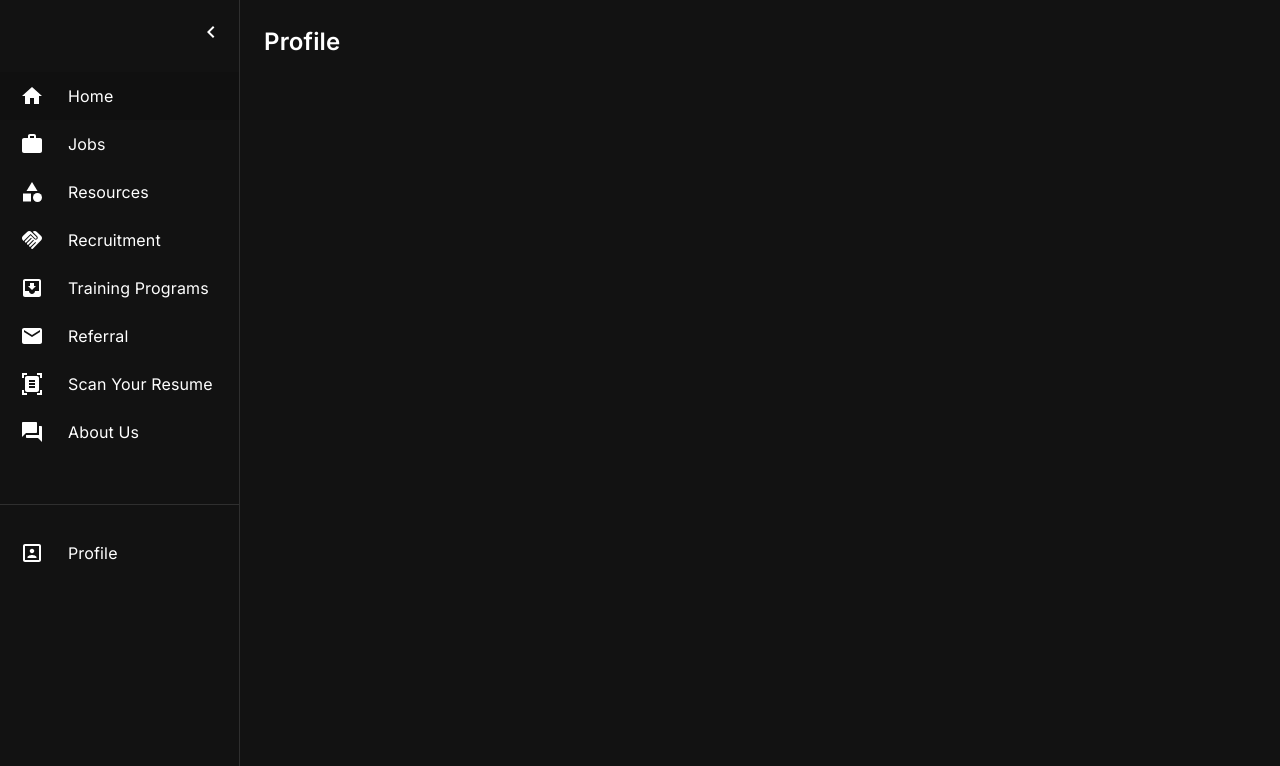
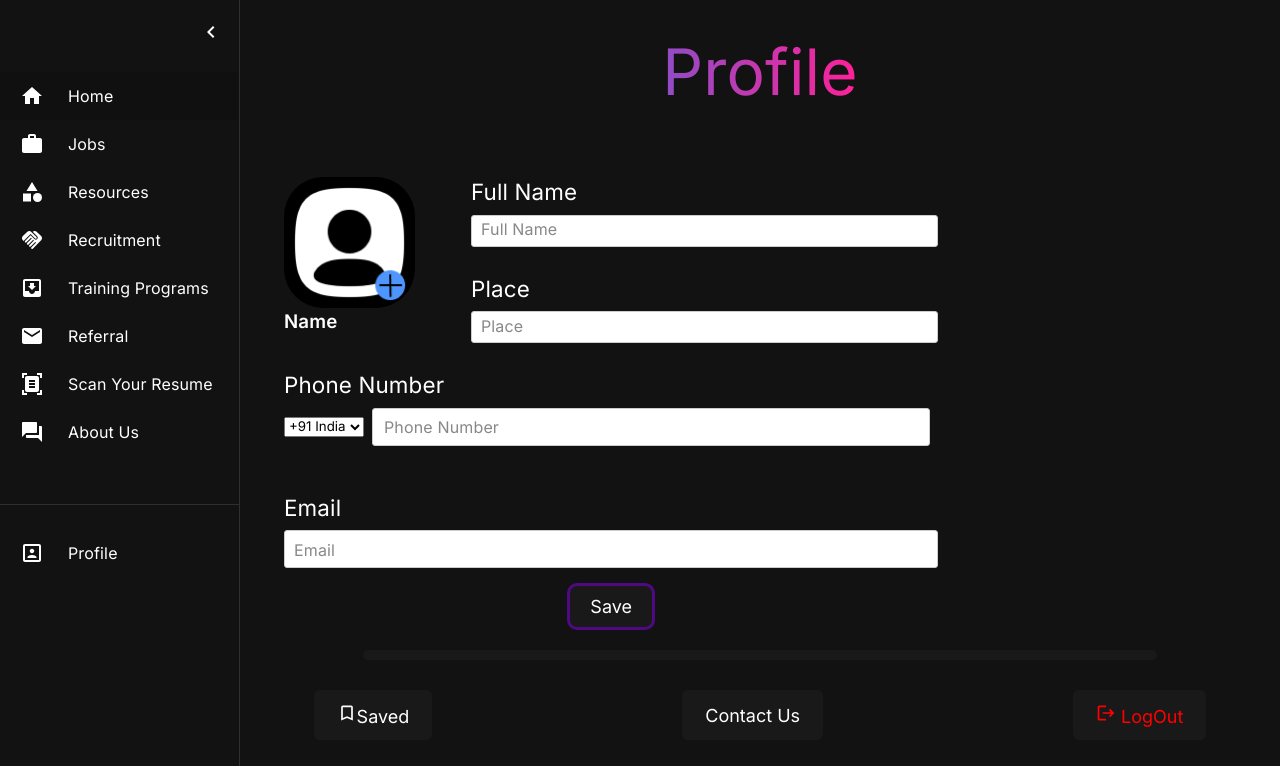
Before and after one commit to AceHunterr/mini-linkedin-ReactProject, a React (Create React App) app: page /profile in a window 1280 px wide. Shown: the top 766 px of the page. Built offline with nearby package versions, Linux system fonts and the light colour scheme.

Commit message:
Added profile page

```diff
--- a/package.json
+++ b/package.json
@@ -5,6 +5,7 @@
   "dependencies": {
     "@emotion/react": "^11.11.0",
     "@emotion/styled": "^11.11.0",
+    "@fortawesome/free-solid-svg-icons": "^6.4.0",
     "@mui/icons-material": "^5.11.16",
     "@mui/material": "^5.13.1",
     "@testing-library/jest-dom": "^5.16.5",
--- a/public/index.css
+++ b/public/index.css
@@ -64,13 +64,22 @@ body{
   text-align: center;
 }
 
-#recruitment-text{
+.padding-bottom-zero{
   padding-bottom: 0%;
 }
 
+
 #employer-registration-text{
-  padding-bottom: 0%;
   color: var(--color-yellow);
+}
+
+.divider-line{
+  width: 80%;
+  margin: auto;
+  height: 10px;
+  border-radius: 10px;
+  background-color: var(--color-secondary-black);
+  border: none;
 }
 
 /* Media Queries */
--- a/public/index.html
+++ b/public/index.html
@@ -13,6 +13,7 @@
     <link rel="stylesheet" href="employer-form.css">
     <link rel="stylesheet" href="scanresume.css">
     <link rel="stylesheet" href="referrals.css">
+    <link rel="stylesheet" href="profile.css">
     <title>JobLink</title>
   </head>
   <body>
--- a/public/login.css
+++ b/public/login.css
@@ -82,16 +82,12 @@
 
 
   .signup-container button {
-    /* Remove the fixed width and set it to auto */
     width: auto;
-    /* Adjust the margin to center the button */
     margin-left: auto;
     margin-right: auto;
-    /* Rest of the styles remain the same */
     -webkit-border-radius: 17px;
     -moz-border-radius: 17px;
     border-radius: 10px;
-    font-family: Arial;
     color: #ffffff;
     font-size: 18px;
     background: var(--color-secondary-black);
--- /dev/null
+++ b/public/profile.css
@@ -0,0 +1,91 @@
+.profile-header-section-row {
+    display: flex;
+    justify-content: space-between;
+    align-items: center;
+    width: 100%;
+}
+
+.profile-left-content {
+    display: flex;
+    flex-direction: column;
+    align-items: flex-start;
+    width: 40%;
+}
+
+.profile-left-content img{
+    width: 70%;
+    border-radius: 30%;
+    cursor: pointer;
+}
+
+.profile-right-content {
+    display: flex;
+    flex-direction: column;
+    width: 100%;
+}
+
+.profile-header-section-row .form-group {
+    margin-bottom: 10px;
+}
+
+.profile-header-section-row .form-group h2 {
+    margin: 0;
+}
+
+.profile-header-section-row .form-group input {
+    width: 100%;
+    padding: 5px;
+}
+
+
+.profile-btn-row{
+    display: flex;
+    justify-content: space-between;
+    flex-direction: row;
+    width: 90%;
+    margin: auto;
+    padding: 3% 0% 7%;
+}
+
+.profile-footer-btn{
+    padding: 0.5% 2% 0.5%;
+    background-color: var(--color-secondary-black);
+    color: var(--color-grey);
+    cursor: pointer;
+    border-radius: 6px;
+    font-size: 18px;
+    padding: 10px 20px;
+    border: solid var(--color-secondary-black) 3px;
+
+}
+
+#logout-btn{
+    color: red;
+}
+
+
+@media screen and (max-width: 650px) {
+    .profile-header-section-row {
+        flex-direction: column;
+    }
+
+    .profile-left-content,
+    .profile-right-content {
+        width: 100%;
+        align-items: center;
+    }
+
+    .profile-left-content img {
+        margin-bottom: 10px;
+        width: 60%;
+    }
+
+    .profile-btn-row{
+        flex-direction: column;
+    }
+    .profile-footer-btn{
+        margin: 10px;
+    }
+
+
+}
--- a/src/components/EmployerForm.jsx
+++ b/src/components/EmployerForm.jsx
@@ -5,7 +5,6 @@ const EmployerForm = () => {
         { country: 'India', code: '+91' },
         { country: 'United States', code: '+1' },
         { country: 'United Kingdom', code: '+44' },
-        // Add more country codes as needed
       ];
 
   return (
@@ -52,7 +51,7 @@ const EmployerForm = () => {
                   </option>
                 ))}
               </select>
-              <input type="text" required />
+              <input type="number" required />
               <label class="phone-label" htmlFor="phoneNumber" id='phone-number-label'>Phone Number</label>
             </div>
           </div>
--- /dev/null
+++ b/src/components/ProfileForm.jsx
@@ -0,0 +1,88 @@
+import React, { useRef } from 'react'
+import userImg from "../static/images/user.png"
+import { Divider } from '@mui/material';
+
+const ProfileForm = () => {
+  const phoneCodes = [
+    { country: 'India', code: '+91' },
+    { country: 'United States', code: '+1' },
+    { country: 'United Kingdom', code: '+44' },
+  ];
+
+  const imageInputRef = useRef(null);
+
+    const handleImageClick = () => {
+    imageInputRef.current.click();
+  };
+
+  const handleImageUpload = (e) => {
+    const file = e.target.files[0];
+  };
+
+  return (
+
+    <div class="signup-container">
+    <form>
+        <div className="profile-header-section-row">
+            <div className="profile-left-content">
+
+              <input
+              type="file"
+              accept="image/*"
+              required
+              style={{ display: 'none' }}
+              ref={imageInputRef}
+              onChange={handleImageUpload}
+            />
+            <img
+              src={userImg}
+              alt=""
+              onClick={handleImageClick}
+              style={{ cursor: 'pointer' }}
+            />
+
+
+                <h3 className="profile-name">Name</h3>
+            </div>
+            <div className="profile-right-content">
+                <div class="form-group">
+                    <h2>Full Name</h2>
+                    <input type="text" id="full-name" required />
+                    <label for="full-name">Full Name</label>
+                </div>
+                <div class="form-group">
+                <h2>Place</h2>
+                    <input type="text" id="place" required />
+                    <label for="place">Place</label>
+                </div>
+            </div>
+        </div>
+
+        <div className="form-group">
+            <h2>Phone Number</h2>
+            <div className="phone-input">
+              <select>
+                {phoneCodes.map((phoneCode, index) => (
+                  <option key={index} value={phoneCode.code}>
+                    {phoneCode.code} {phoneCode.country}
+                  </option>
+                ))}
+              </select>
+              <input type="number" required />
+              <label class="phone-label" htmlFor="phoneNumber" id='phone-number-label'>Phone Number</label>
+            </div>
+          </div>
+
+
+      <div class="form-group">
+      <h2>Email</h2>
+        <input type="text" id="email" required />
+        <label for="email">Email</label>
+      </div>
+      <button type="submit">Save</button>
+    </form>
+  </div>
+  )
+}
+
+export default ProfileForm
--- /dev/null
+++ b/src/components/ProfileFormBtns.jsx
@@ -0,0 +1,43 @@
+import React from 'react'
+import BookmarkBorderIcon from '@mui/icons-material/BookmarkBorder';
+import LogoutIcon from '@mui/icons-material/Logout';
+import { Button } from '@mui/material';
+// import { makeStyles } from '@material-ui/core/styles';
+
+
+// const useStyles = makeStyles({
+//     profileFooterBtn: {
+//       padding: '0.5% 2% 0.5%',
+//       backgroundColor: 'var(--color-secondary-black)',
+//       color: 'var(--color-grey)',
+//       cursor: 'pointer',
+//       backgroundOrigin: 'border-box',
+//       textDecoration: 'none',
+//       borderRadius: '6px',
+//       fontSize: '18px',
+//       border: 'solid var(--color-secondary-black) 3px'
+//     },
+//   });
+
+const ProfileFormBtns = () => {
+    // const classes = useStyles();
+
+  return (
+    <div>
+
+        <div className='profile-btn-row'>
+            <button className='profile-footer-btn' ><BookmarkBorderIcon fontSize="small" />Saved</button>
+            <button className='profile-footer-btn' >Contact Us</button>
+            <button className='profile-footer-btn' id='logout-btn'><LogoutIcon fontSize='small' sx={{ color: 'red' }}/> LogOut</button>
+
+            {/* <Button classes={{ root: classes.profileFooterBtn }} variant="contained" startIcon={<BookmarkBorderIcon />}>
+  Saved
+</Button> */}
+            {/* <button>Contact Us</button>
+            <button>LogOut</button> */}
+        </div>
+    </div>
+  )
+}
+
+export default ProfileFormBtns
--- a/src/pages/EmployerRegistration.jsx
+++ b/src/pages/EmployerRegistration.jsx
@@ -11,7 +11,7 @@ const EmployerRegistration = () => {
       {/* Add your home page content here */}
 
       <div className="job-detail-header-div">
-      <h2 className='job-detail-heading' id='employer-registration-text'>Employer Registration</h2>
+      <h2 className='job-detail-heading padding-bottom-zero' id='employer-registration-text'>Employer Registration</h2>
     </div>
     <EmployerForm />
 
--- a/src/pages/Profile.jsx
+++ b/src/pages/Profile.jsx
@@ -1,6 +1,8 @@
 import React,{} from 'react';
 import Box from '@mui/material/Box';
 import Sidenav from '../components/sidenav';
+import ProfileForm from '../components/ProfileForm';
+import ProfileFormBtns from '../components/ProfileFormBtns';
 
 const Profile = () => {
   return (
@@ -9,8 +11,13 @@ const Profile = () => {
     <Box component="main" sx={{ flexGrow: 1, p: 3}}>
       {/* Add your home page content here */}
 
-      <h2>Profile</h2>
+      <div className="job-detail-header-div">
+        <h2 className="freelancer-text job-detail-heading padding-bottom-zero gradient-text">Profile</h2>
+      </div>
+        <ProfileForm />
 
+        <hr className='divider-line' />
+        <ProfileFormBtns />
 
     </Box>
     </Box>
--- a/src/pages/Recruitment.jsx
+++ b/src/pages/Recruitment.jsx
@@ -10,7 +10,7 @@ const Recruitment = () => {
     <Box component="main" sx={{ flexGrow: 1, p: 3}}>
       {/* Add your home page content here */}
       <div className="job-detail-header-div">
-      <h2 className="freelancer-text job-detail-heading" id="recruitment-text">Recruitment</h2>
+      <h2 className="freelancer-text job-detail-heading padding-bottom-zero">Recruitment</h2>
       </div>
 
       <RecruitmentForm />
--- a/src/pages/Referral.jsx
+++ b/src/pages/Referral.jsx
@@ -61,6 +61,7 @@ const Referral = () => {
           <p>Share your referral link and earn 20 coins</p>
         </div>
 
+        <hr className='divider-line' />
 
       </Box>
     </Box>
```
Also changed, not shown: src/static/images/user.png (added), 1 other file (tests, documents, lock files or other folders).
